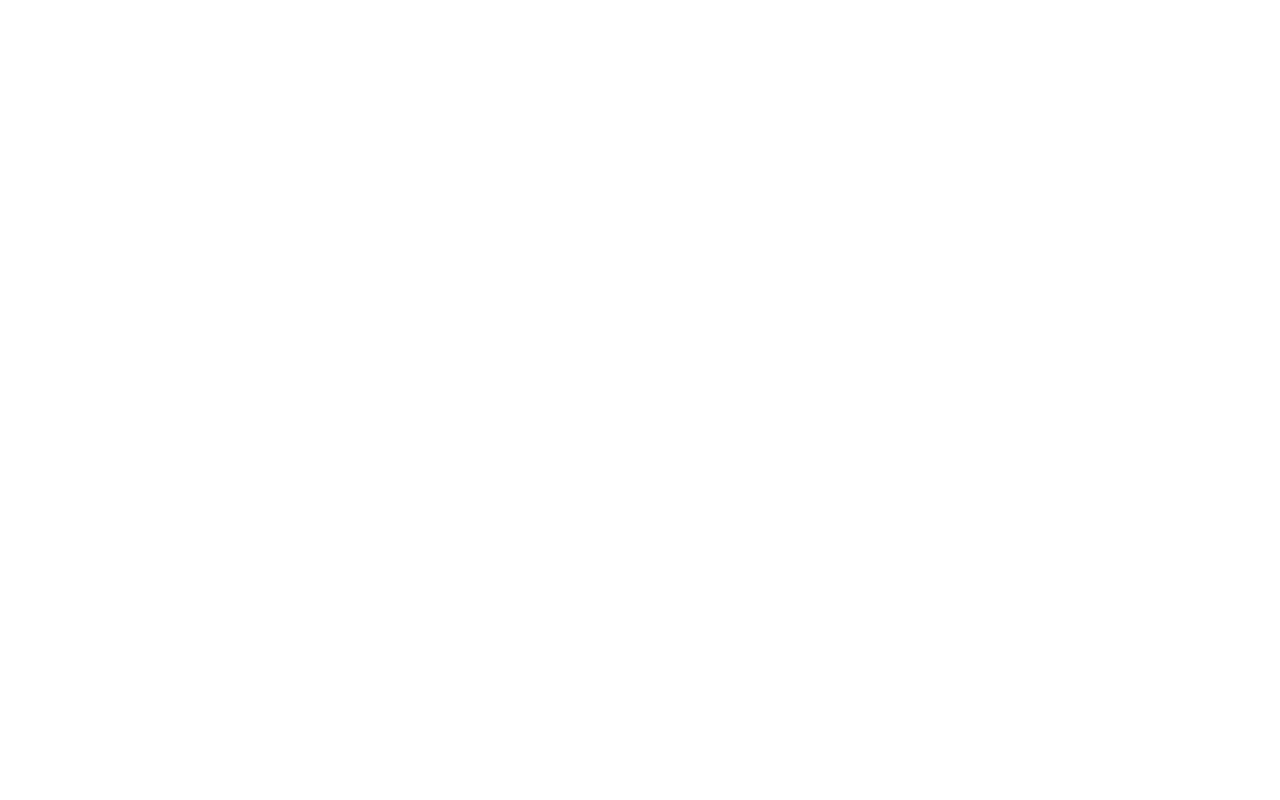
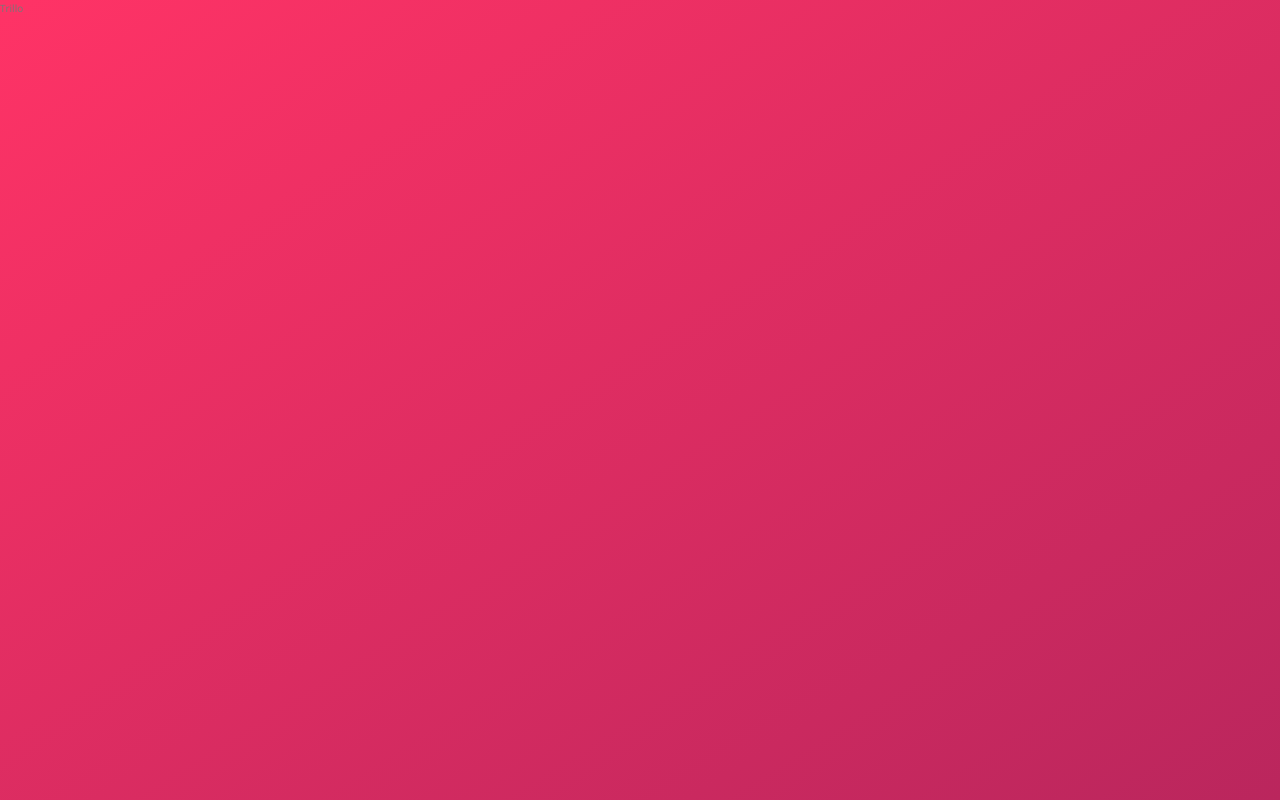
Before and after one commit to OpusMagnus5/front-end, a website: page html-css/advanced-css/trillo/index.html in a window 1280 px wide. Drawn offline with nearby package versions, Linux system fonts and the light colour scheme; files that its build step writes are made by us from their sources.

Commit message:
trillo - css variables, basic settings

```diff
--- a/html-css/advanced-css/trillo/index.html
+++ b/html-css/advanced-css/trillo/index.html
@@ -11,6 +11,6 @@
         <title>trillo &mdash; Your all-in-one booking app</title>
     </head>
     <body>
-
+        Trillo
     </body>
 </html>
--- /dev/null
+++ b/html-css/advanced-css/trillo/sass/_base.scss
@@ -0,0 +1,60 @@
+/*
+COLORS
+
+Primary: #eb2f64
+Primary light: #FF3366
+Primary dark: #BA265D
+
+Grey light 1: #faf9f9
+Grey light 2: #f4f2f2
+Grey light 3: #f0eeee
+Grey light 4: #ccc
+
+Grey dark 1: #333
+Grey dark 2: #777
+Grey dark 3: #999
+
+*/
+
+// działa jak html ale ma wyższą specificity
+:root {
+    // css variables
+    --color-primary: #eb2f64;
+    --color-primary-light: #FF3366;
+    --color-primary-dark: #BA265D;
+    --color-grey-light-1: #faf9f9;
+    --color-grey-light-2: #f4f2f2;
+    --color-grey-light-3: #f0eeee;
+    --color-grey-light-4: #ccc;
+    --color-grey-dark-1: #333;
+    --color-grey-dark-2: #777;
+    --color-grey-dark-3: #999;
+}
+
+* {
+    margin: 0;
+    padding: 0;
+}
+
+*, *:before, *:after {
+    box-sizing: inherit;
+}
+
+html {
+    box-sizing: border-box;
+    font-size: 62.5%;
+}
+
+body {
+    font-family: 'Open Sans', sans-serif;
+    font-weight: 400;
+    line-height: 1.6;
+    color: var(--color-grey-dark-2);
+    // użycie css variables
+    background-image: linear-gradient(to right bottom, var(--color-primary-light), var(--color-primary-dark));
+    background-size: cover;
+    background-repeat: no-repeat;
+
+    //for tests
+    min-height: 100vh;
+}
```
Also changed, not shown: html-css/advanced-css/trillo/sass/main.scss (+3 -17 lines), html-css/advanced-css/trillo/css/style.css (deleted), html-css/advanced-css/trillo/sass/_component.scss (added), html-css/advanced-css/trillo/sass/_layout.scss (added), 1 other file.
